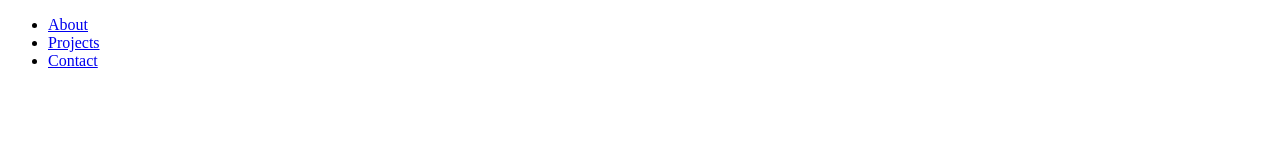
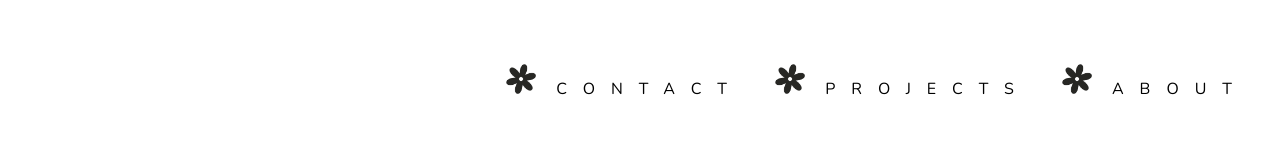
Before and after one commit to waywarddaisy/portfolio-site, a plain HTML site: page index.html in a window 1280 px wide. Drawn offline with nearby package versions, Linux system fonts and the light colour scheme; files whose address does not match are found by name.

Commit message:
first test commit

```diff
--- a/Resources/CSS/index.css
+++ b/Resources/CSS/index.css
@@ -0,0 +1,30 @@
+html {
+    width: 100%;
+    height: 100%;
+    margin: 0%;
+    padding: 0%;
+    font-size: 16px;
+}
+
+body {
+    width: 100%;
+    margin: 0%;
+    padding: 0%;
+}
+
+nav li {
+    display: inline;
+    margin-right: 2rem;
+    padding-bottom: 20px;
+    color: black;
+    list-style-type: none;
+    float: right;
+    margin-top: 3rem;
+    font-family: 'Nunito', sans-serif;
+    letter-spacing: 1rem;
+}
+
+nav a{
+    color: black;
+    text-decoration: none;
+}
--- a/index.html
+++ b/index.html
@@ -4,6 +4,9 @@
     <meta charset="UTF-8">
     <meta http-equiv="X-UA-Compatible" content="IE=edge">
     <meta name="viewport" content="width=device-width, initial-scale=1.0">
+    <link rel="preconnect" href="https://fonts.googleapis.com">
+    <link rel="preconnect" href="https://fonts.gstatic.com" crossorigin>
+    <link href="https://fonts.googleapis.com/css2?family=Nunito&display=swap" rel="stylesheet">
     <link rel="stylesheet" href="/Users/jenna/Desktop/Coding Projects/portfolio site/Resources/CSS/index.css">
     <title>Home</title>
 </head>
@@ -11,9 +14,9 @@
     <header>
         <nav>
             <ul>
-                <li><a href="/Users/jenna/Desktop/Coding Projects/portfolio site/about.html">About</a></li>
-                <li><a href="/Users/jenna/Desktop/Coding Projects/portfolio site/projects.html">Projects</a></li>
-                <li><a href="/Users/jenna/Desktop/Coding Projects/portfolio site/contact.html">Contact</a></li>
+                <li><a href="/Users/jenna/Desktop/Coding Projects/portfolio site/about.html"><img src="/Users/jenna/Desktop/Coding Projects/portfolio site/Resources/blackflowertwo.jpg" width="30px"> ABOUT</a></li>
+                <li><a href="/Users/jenna/Desktop/Coding Projects/portfolio site/projects.html"><img src="/Users/jenna/Desktop/Coding Projects/portfolio site/Resources/blackflowertwo.jpg" width="30px"> PROJECTS</a></li>
+                <li><a href="/Users/jenna/Desktop/Coding Projects/portfolio site/contact.html"><img src="/Users/jenna/Desktop/Coding Projects/portfolio site/Resources/blackflowertwo.jpg" width="30px"> CONTACT</a></li>
             </ul>
         </nav>
     </header>
```
Also changed, not shown: about.html (+3 -0 lines), contact.html (+3 -0 lines), projects.html (+3 -0 lines), Resources/blackflowericon.jpg (added), Resources/blackflowertwo.jpg (added), 1 other file.
